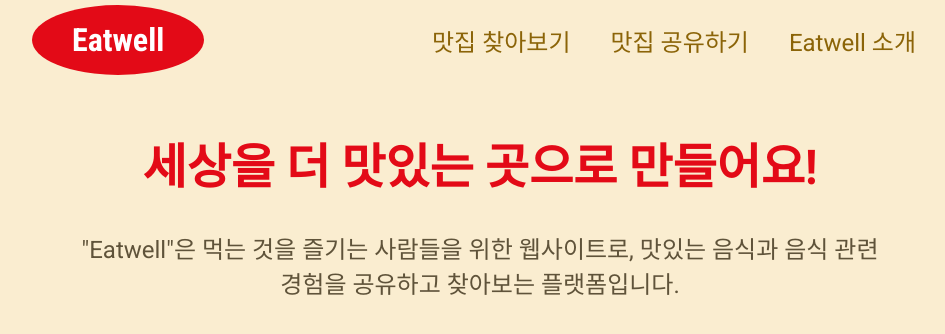
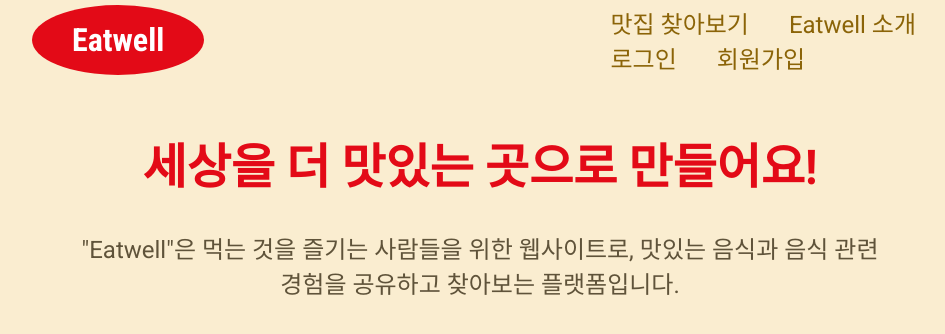
Before and after one commit to nayeongdev/EatWell, a Django app: template templates/main/about.html in a window 1280 px wide. Shown: the top 334 px of the page, without its empty margins (160-1105 px from the left). Run offline with Django 4.2, Linux system fonts and the light colour scheme; the template is opened without the code that fills it, so the values that code supplies are empty.

Commit message:
:sparkles: Add: login button to header
메뉴 상단바에 로그인 버튼 추가
공통메뉴 : 맛집찾기, eatwell 소개
- 로그인이 안된 경우, 로그인/회원가입 버튼이 나타납니다.
- 로그인을 했을때, 맛집공유 메뉴가 추가되고 사용자 프로필 및 로그아웃 버튼이 나타납니다.

```diff
--- a/templates/base_generic.html
+++ b/templates/base_generic.html
@@ -27,10 +27,27 @@
         <li class="nav-item">
           <a href="{% url 'restaurants' %}">맛집 찾아보기</a>
         </li>
+        {% if request.user.is_authenticated %}
         <li class="nav-item">
           <a href="{% url 'recommend' %}">맛집 공유하기</a>
         </li>
-        <li class="nav-item"><a href="{% url 'about' %}">Eatwell 소개</a></li>
+        {% endif %}
+        <li class="nav-item">
+          <a href="{% url 'about' %}">Eatwell 소개</a>
+        </li>
+      </ul>
+      <ul>
+        {% if request.user.is_authenticated %}
+        <li class="nav-item"><a href="#">{{request.user | title}} 미식가님</a></li>
+        <li class="nav-item"><a href="{% url 'logout' %}">로그아웃</a></li>
+        {% else %}
+        <li class="nav-item">
+        <a href="{% url 'login' %}">로그인</a>
+        </li>
+        <li class="nav-item">
+        <a href="#" class="btn btn-primary">회원가입</a>
+        </li>
+        {% endif %}
       </ul>
     </nav>
     <button id="drawer-btn">
@@ -42,13 +59,30 @@
   <aside id="mobile-drawer">
     <nav>
       <ul>
+        {% if request.user.is_authenticated %}
+        <li class="nav-item"><a href="#">{{request.user | title}} 미식가님</a></li>
+        <li class="nav-item"><a href="{% url 'logout' %}">로그아웃</a></li>
+        {% else %}
         <li class="nav-item">
-          <a href="{% url 'restaurants' %}">Browse Restaurants</a>
+        <a href="{% url 'login' %}">로그인</a>
         </li>
         <li class="nav-item">
-          <a href="{% url 'recommend' %}">Share a Restaurant</a>
+        <a href="#" class="btn btn-primary">회원가입</a>
         </li>
-        <li class="nav-item"><a href="{% url 'about' %}">About Eatwell</a></li>
+        {% endif %}
+      </ul>
+      <ul>
+        <li class="nav-item">
+          <a href="{% url 'restaurants' %}">맛집 찾아보기</a>
+        </li>
+        {% if request.user.is_authenticated %}
+        <li class="nav-item">
+          <a href="{% url 'recommend' %}">맛집 공유하기</a>
+        </li>
+        {% endif %}
+        <li class="nav-item">
+          <a href="{% url 'about' %}">Eatwell 소개</a>
+        </li>
       </ul>
     </nav>
   </aside>
```
